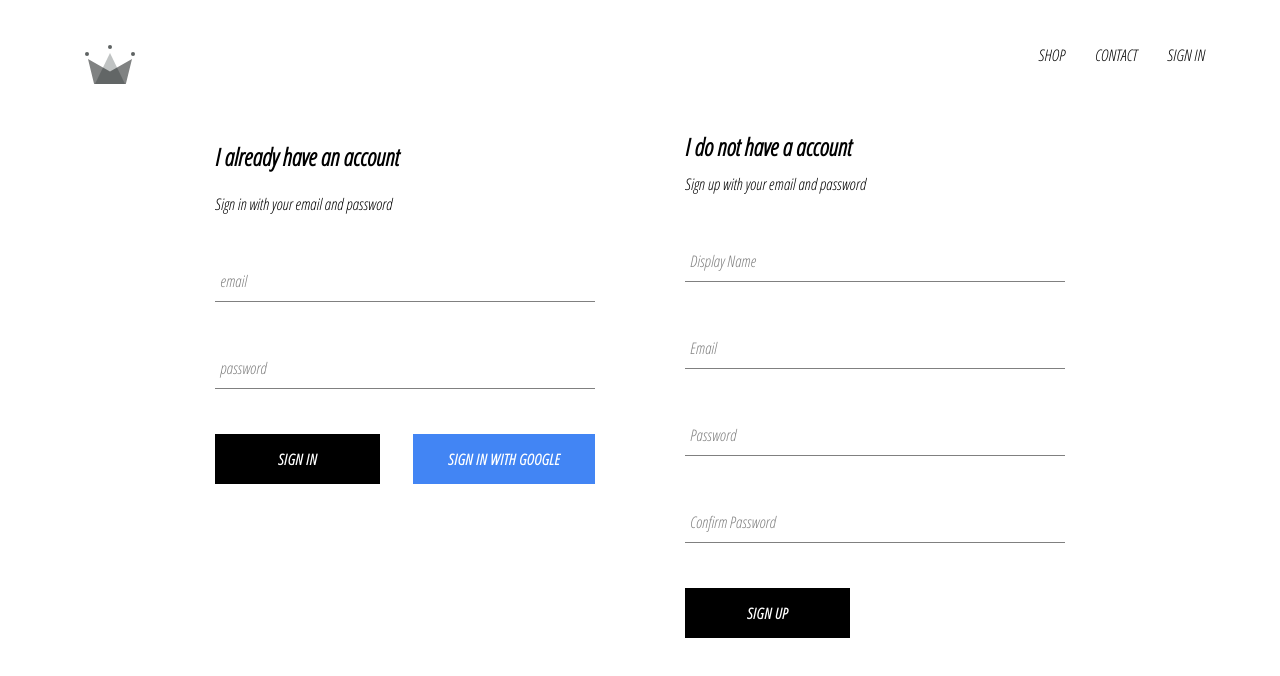
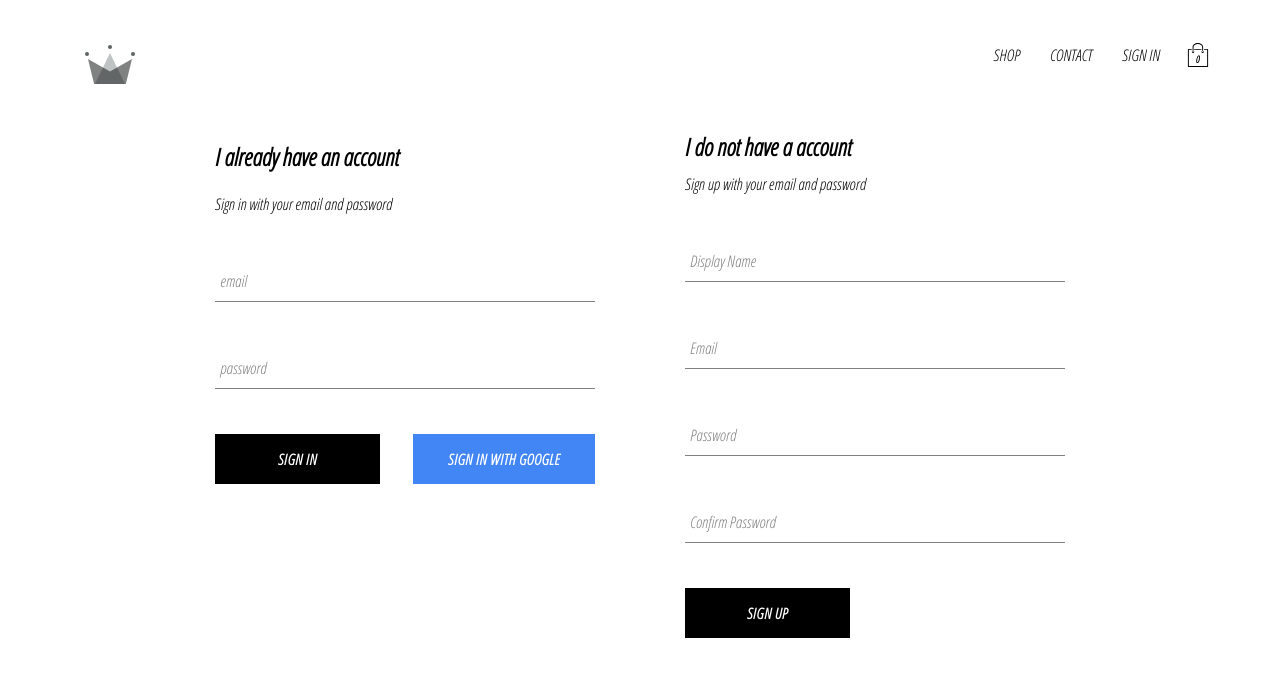
Before and after one commit to Codingpowerx/crwn-clothing-ecommerce, a React (Create React App) app: page /signin in a window 1280 px wide. Shown: the top 676 px of the page. Built offline with nearby package versions, Linux system fonts and the light colour scheme; no server answers.

Commit message:
cart implementation

```diff
--- /dev/null
+++ b/src/components/cart-dropdown/cart-dropdown.component.jsx
@@ -0,0 +1,14 @@
+import React from 'react';
+
+import CustomButton from '../custom-button/custom-button.component';
+
+import './cart-dropdown.styles.scss';
+
+const CartDropdown = () => (
+  <div className='cart-dropdown'>
+    <div className='cart-items' />
+    <CustomButton>GO TO CHECKOUT</CustomButton>
+  </div>
+);
+
+export default CartDropdown;
--- /dev/null
+++ b/src/components/cart-dropdown/cart-dropdown.styles.scss
@@ -0,0 +1,24 @@
+.cart-dropdown {
+  position: absolute;
+  width: 240px;
+  height: 340px;
+  display: flex;
+  flex-direction: column;
+  padding: 20px;
+  border: 1px solid black;
+  background-color: white;
+  top: 90px;
+  right: 40px;
+  z-index: 5;
+
+  .cart-items {
+    height: 240px;
+    display: flex;
+    flex-direction: column;
+    overflow: scroll;
+  }
+
+  button {
+    margin-top: auto;
+  }
+}
--- /dev/null
+++ b/src/components/cart-icon/cart-icon.component.jsx
@@ -0,0 +1,24 @@
+import React from 'react';
+import { connect } from 'react-redux';
+
+import { toggleCartHidden } from '../../redux/cart/cart.actions';
+
+import { ReactComponent as ShoppingIcon } from '../../assets/shopping-bag.svg';
+
+import './cart-icon.styles.scss';
+
+const CartIcon = ({ toggleCartHidden }) => (
+  <div className='cart-icon' onClick={toggleCartHidden}>
+    <ShoppingIcon className='shopping-icon' />
+    <span className='item-count'>0</span>
+  </div>
+);
+
+const mapDispatchToProps = dispatch => ({
+  toggleCartHidden: () => dispatch(toggleCartHidden())
+});
+
+export default connect(
+  null,
+  mapDispatchToProps
+)(CartIcon);
--- /dev/null
+++ b/src/components/cart-icon/cart-icon.styles.scss
@@ -0,0 +1,21 @@
+.cart-icon {
+  width: 45px;
+  height: 45px;
+  position: relative;
+  display: flex;
+  align-items: center;
+  justify-content: center;
+  cursor: pointer;
+
+  .shopping-icon {
+    width: 24px;
+    height: 24px;
+  }
+
+  .item-count {
+    position: absolute;
+    font-size: 10px;
+    font-weight: bold;
+    bottom: 12px;
+  }
+}
--- a/src/components/header/header.component.jsx
+++ b/src/components/header/header.component.jsx
@@ -1,13 +1,16 @@
 import React from 'react';
 import { Link } from 'react-router-dom';
+import { connect } from 'react-redux';
+
 import { auth } from '../../firebase/firebase.utils';
-import { connect } from 'react-redux';
+import CartIcon from '../cart-icon/cart-icon.component';
+import CartDropdown from '../cart-dropdown/cart-dropdown.component';
 
 import { ReactComponent as Logo } from '../../assets/crown.svg';
 
 import './header.styles.scss';
 
-const Header = ({ currentUser }) => (
+const Header = ({ currentUser, hidden }) => (
   <div className='header'>
     <Link className='logo-container' to='/'>
       <Logo className='logo' />
@@ -28,12 +31,15 @@ const Header = ({ currentUser }) => (
           SIGN IN
         </Link>
       )}
+      <CartIcon />
     </div>
+    {hidden ? null : <CartDropdown />}
   </div>
 );
 
-const mapSateToProps = state => ({
-  currentUser: state.user.currentUser
-})
+const mapStateToProps = ({ user: { currentUser }, cart: { hidden } }) => ({
+  currentUser,
+  hidden
+});
 
-export default connect(mapSateToProps)(Header);
+export default connect(mapStateToProps)(Header);
--- /dev/null
+++ b/src/redux/cart/cart.actions.js
@@ -0,0 +1,5 @@
+import CartActionTypes from "./cart.types";
+
+export const toggleCartHidden = () => ({
+  type: CartActionTypes.TOGGLE_CART_HIDDEN,
+});
--- /dev/null
+++ b/src/redux/cart/cart.reducer.js
@@ -0,0 +1,19 @@
+import CartActionTypes from "./cart.types";
+
+const INITIAL_STATE = {
+  hidden: true,
+};
+
+const cartReducer = (state = INITIAL_STATE, action) => {
+  switch (action.type) {
+    case CartActionTypes.TOGGLE_CART_HIDDEN:
+      return {
+        ...state,
+        hidden: !state.hidden,
+      };
+    default:
+      return state;
+  }
+};
+
+export default cartReducer;
--- /dev/null
+++ b/src/redux/cart/cart.types.js
@@ -0,0 +1,5 @@
+const CartActionTypes = {
+  TOGGLE_CART_HIDDEN: "TOGGLE_CART_HIDDEN",
+};
+
+export default CartActionTypes;
--- a/src/redux/root-reducer.js
+++ b/src/redux/root-reducer.js
@@ -1,7 +1,9 @@
 import { combineReducers } from "redux";
 
 import userReducer from "./user/user.reducer";
+import cartReducer from "./cart/cart.reducer";
 
 export default combineReducers({
   user: userReducer,
+  cart: cartReducer,
 });
```
Also changed, not shown: src/assets/shopping-bag.svg (added).
